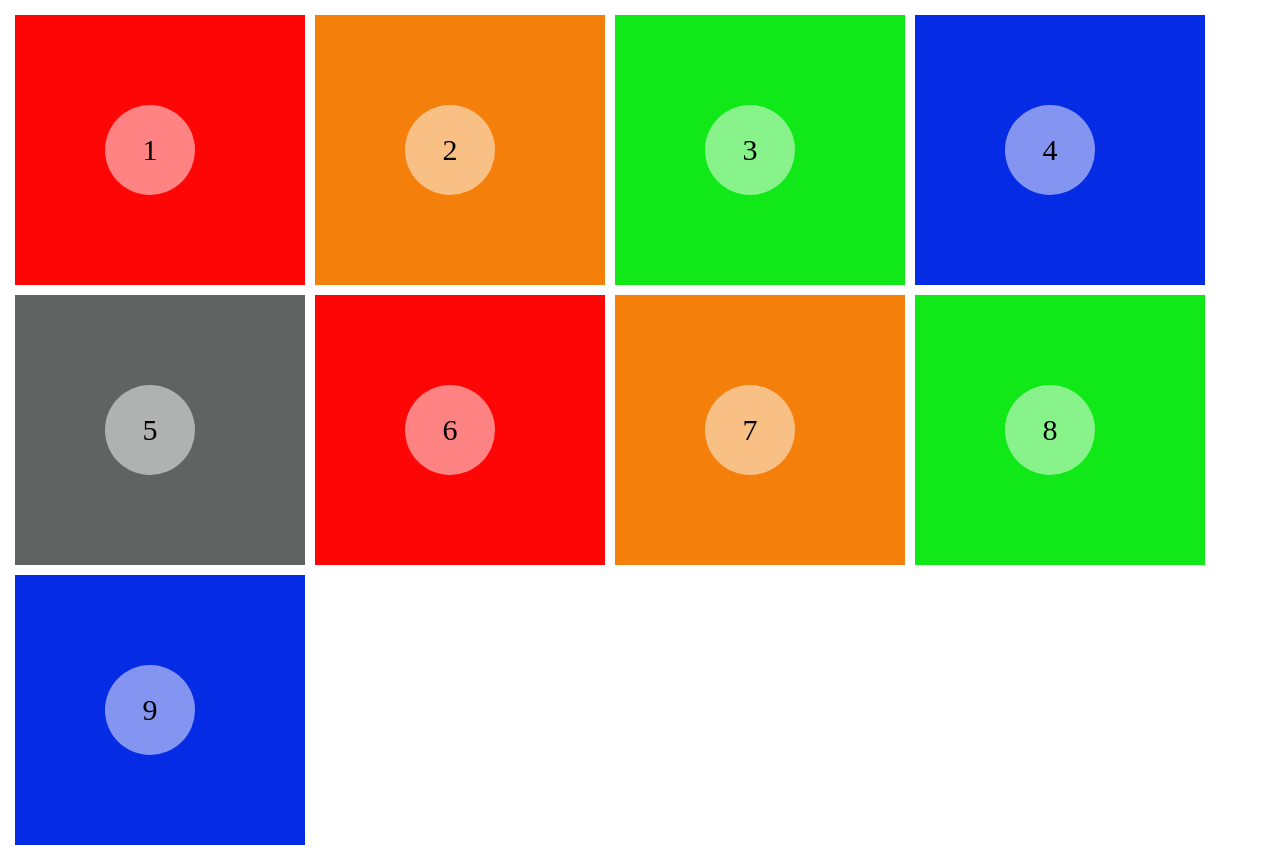
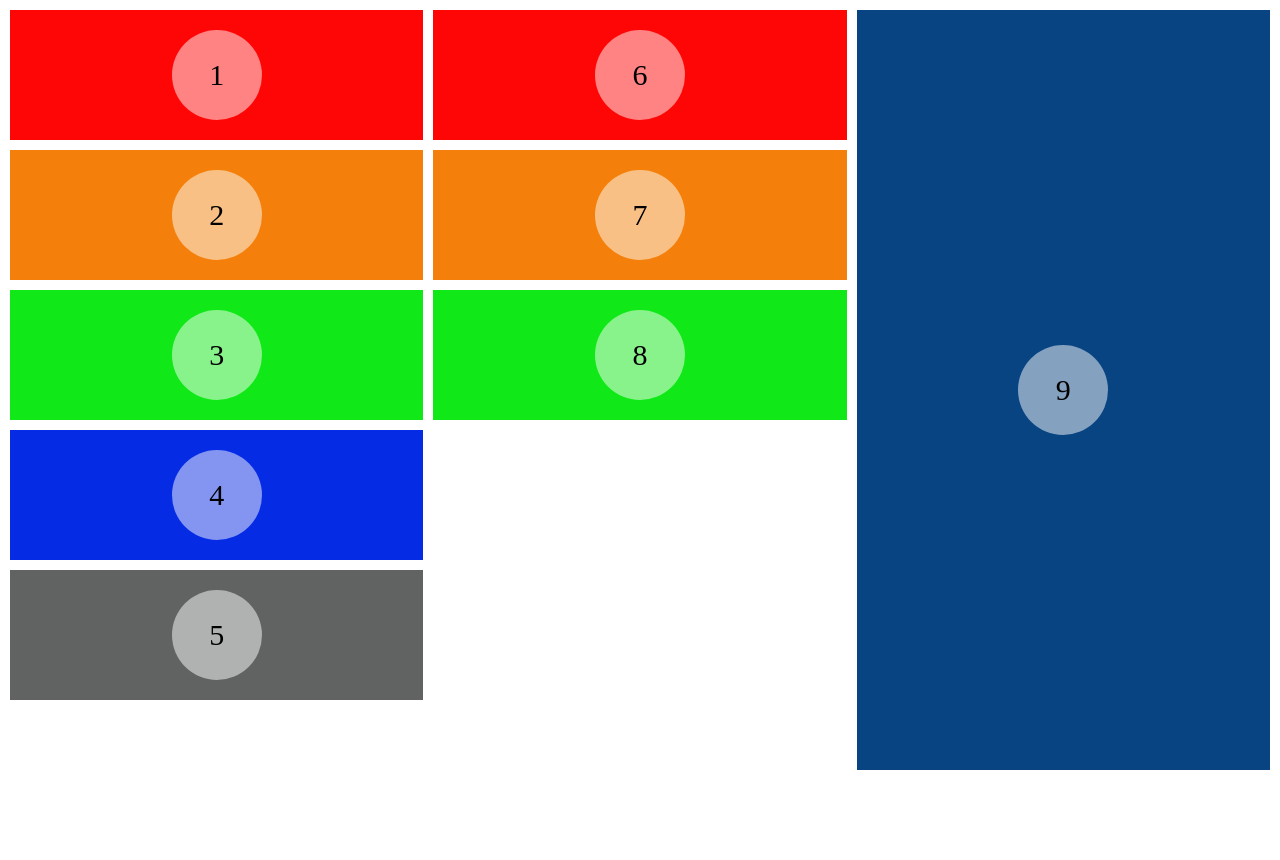
Before and after one commit to markis24/M09_Ejercicios_Flex, a plain HTML site: page Ejercicio_1_Display_Transform/index.html in a window 1280 px wide. After the commit the page ends 820 px from the top, so only its background shows below. Drawn offline with Linux system fonts and the light colour scheme.

Commit message:
Ejercicios Display & Transfrom

```diff
--- a/Ejercicio_1_Display_Transform/base_items.css
+++ b/Ejercicio_1_Display_Transform/base_items.css
@@ -56,10 +56,6 @@ div:nth-of-type(5n+1) {
    background-color:  #ff0606;
 }
 
-
-
-
-
 span {
    background-color: rgba(255, 255, 255, .5);
    border-radius: 50%;
--- a/Ejercicio_1_Display_Transform/ejercicio-1-0.css
+++ b/Ejercicio_1_Display_Transform/ejercicio-1-0.css
@@ -1,7 +1,7 @@
-span{
+div span{
     transition: 0.2 ease , width 0.2s ease, height 0.2s ease;
     font-size: 50px;
 }
-span:hover{
+div span:hover{
     transform: rotate(45deg) scale(1.2);
 }
--- a/Ejercicio_1_Display_Transform/ejercicio-1-1.css
+++ b/Ejercicio_1_Display_Transform/ejercicio-1-1.css
@@ -3,6 +3,6 @@ section {
     flex-direction: row;
     flex-wrap: nowrap;
 }
-span{
+div span{
     font-size: 50px;
 }
--- a/Ejercicio_1_Display_Transform/ejercicio-1-2.css
+++ b/Ejercicio_1_Display_Transform/ejercicio-1-2.css
@@ -4,12 +4,11 @@ section{
 
  }
 
- div{
-    width: 20%;
-    padding: 10px;
+ section div{
+    width: 25%;
 
  }
- span{
+ div span{
    font-size: 40px;
 
 
--- a/Ejercicio_1_Display_Transform/ejercicio-1-3.css
+++ b/Ejercicio_1_Display_Transform/ejercicio-1-3.css
@@ -4,14 +4,17 @@ section{
    padding: 15px;
    gap: 10px;
 }
-div{
+section div{
+   display: flex;
    width: 20%;
-   padding: 20px;
+   padding: 25px;
+   /* Para centrar el contenido del div tenemos que utilizar
+   el justify content y align items*/
+   justify-content: center;
+   align-items: center;
+
 
 }
-
-span{
-
+div span{
    font-size: 30px;
-   margin: 70px;
 }
--- a/Ejercicio_1_Display_Transform/ejercicio-1-4.css
+++ b/Ejercicio_1_Display_Transform/ejercicio-1-4.css
@@ -1,11 +1,22 @@
-section{
-    display: flex;
-    flex-wrap: wrap;
+section {
+   display: flex;
+   flex-wrap: wrap;
+   gap: 20px;
+   margin: 10px;
+   justify-content: space-between;
+}
 
- }
+section div {
+   width: 23%;
+   display: flex;
+   justify-content: center;
+   align-items: center;
+}
 
- div{
-    width: 20%;
-    padding: 10px;
+div span {
+   font-size: 30px;
+}
 
- }
+section div:nth-of-type(5n) {
+   width: 100%;
+}
--- /dev/null
+++ b/Ejercicio_1_Display_Transform/ejercicio-1-5.css
@@ -0,0 +1,31 @@
+section {
+    display: flex;
+    flex-wrap: wrap;
+    gap: 10px;
+    margin: 10px;
+ }
+
+ section div {
+    width: 20%;
+    display: flex;
+    justify-content: center;
+    align-items: center;
+ }
+
+ div span {
+    font-size: 30px;
+ }
+
+ section div:nth-of-type(5n) {
+    width: max-content;
+ }
+
+
+@media (max-width : 1024px) {
+    section div{
+
+    height : 300px;
+    width: 49%;
+
+    }
+}
--- a/Ejercicio_1_Display_Transform/ejercicio-1-6.css
+++ b/Ejercicio_1_Display_Transform/ejercicio-1-6.css
@@ -1,15 +1,27 @@
-section{
+section {
    display: flex;
    flex-wrap: wrap;
+   gap: 10px;
    margin: 10px;
-    gap: 10px;
-
 }
 
- div{
-
+section div {
    display: flex;
    width: 80%;
    padding: 20px;
    border: 1px ;
+   justify-content: center;
+   align-items: center;
 }
+
+div span {
+   font-size: 30px;
+}
+
+@media (max-width : 600px) {
+   section div{
+   height : 100px;
+   width: 60%;
+
+   }
+}
--- a/Ejercicio_1_Display_Transform/ejercicio-1-7.css
+++ b/Ejercicio_1_Display_Transform/ejercicio-1-7.css
@@ -1,10 +1,15 @@
 section{
     display: flex;
+    justify-content: center;
     align-items: center;
     gap: 10px;
-    justify-content: center;
 }
 
-div{
+section div{
     padding: 10px
 }
+/*
+section div:nth-child(1n+2){
+    display: none;
+}
+*/
--- a/Ejercicio_1_Display_Transform/ejercicio-1-8.css
+++ b/Ejercicio_1_Display_Transform/ejercicio-1-8.css
@@ -1,13 +1,23 @@
-section{
+section {
    display: flex;
    flex-wrap: wrap;
+   gap: 10px;
    margin: 10px;
-
+   height: 100vh;
+   flex-direction: column;
 }
 
- div{
+section div {
    display: flex;
-    width:40%;
    padding: 20px;
-    border: 1px ;
+   justify-content: center;
+   align-items: center;
 }
+
+div span {
+   font-size: 30px;
+}
+div:last-child {
+   background-color: #084382;
+   height: 90%;
+}
--- a/Ejercicio_1_Display_Transform/index.html
+++ b/Ejercicio_1_Display_Transform/index.html
@@ -4,7 +4,7 @@
 		<meta name="viewport" content="width=device-width, initial-scale=1, shrink-to-fit=no">
 
 		<link rel="stylesheet" href="./base_items.css">
-		<link rel="stylesheet" href="./ejercicio-1-3.css">
+		<link rel="stylesheet" href="./ejercicio-1-8.css">
 
 		<title>Exercicis Flexbox</title>
 	</head>
```
Lines whose indentation alone changed are shown as unchanged.
